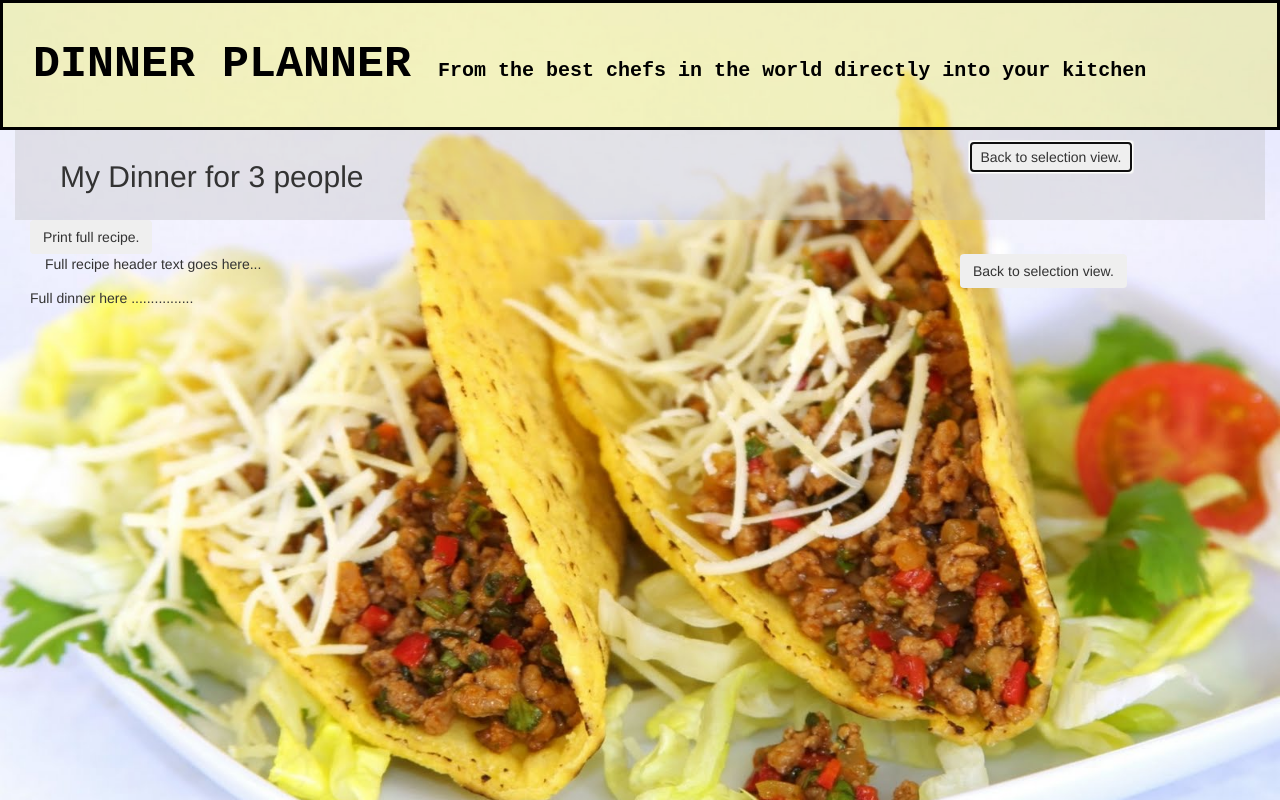
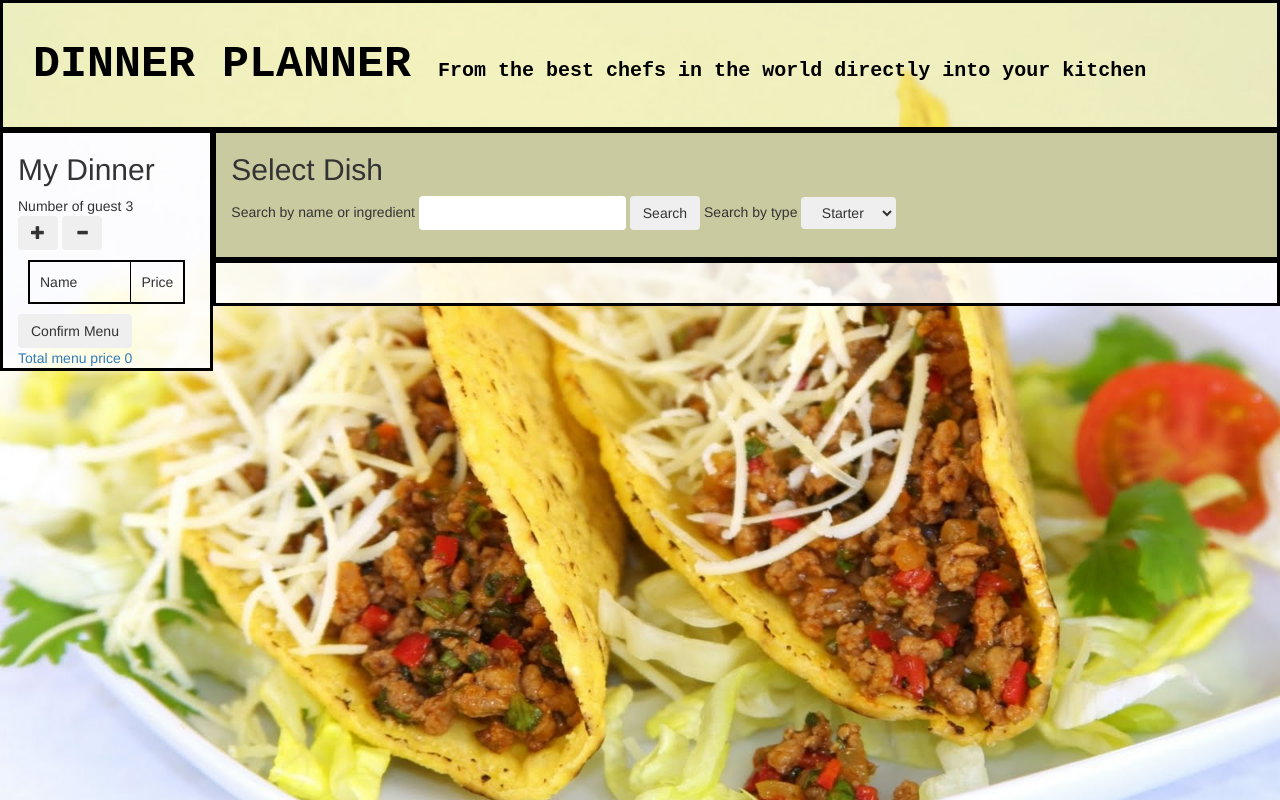
Before and after one commit to Unic0arn/dinnerplanner-html-master, a plain HTML site: page index.html in a window 1280 px wide. Both pictures are taken after a click on the button "Back to selection view.". Drawn offline with nearby package versions, Linux system fonts and the light colour scheme.

Commit message:
Did some small changes

```diff
--- a/index.html
+++ b/index.html
@@ -103,11 +103,11 @@
 
 
         <div id="dinnerConfirmationView" class="col-xs-12">
-            <div id="overviewHeader" class="col-xs-12">
-                <div id="overviewHeaderText" class="col-xs-9">
+            <div id="dishConfirmationHeader" class="col-xs-12">
+                <div id="dishConfirmationHeaderText" class="col-xs-9">
                     Overview header text goes here...
                 </div>
-                <div id="overviewHeaderBtn" class="col-xs-3">
+                <div id="dishConfirmationHeaderBtn" class="col-xs-3">
 					<button id="backToSelectorBtn" class="btn">Back to selection view.</button>
                 </div>
 
@@ -116,26 +116,14 @@
 
 				<button id="fullRecipeBtn" class="btn">Print full recipe.</button>
             </div>
-		</div>
 
 
-
-
-        <div id="fullRecipeView" class="col-xs-12">
-
-        	<div id="fullRecipeHeader" class="col-xs-12">
-                <div id="fullRecipeHeaderText" class="col-xs-9">
-                    Full recipe header text goes here...
-                </div>
-                <div id="fullRecipeHeaderBtn" class="col-xs-3">
-					<button id="backToSelectorBtn" class="btn">Back to selection view.</button>
-                </div>
-
-            </div>
             <div id="fullRecipeView" class="col-xs-12">
 
-				Full dinner here
-				................
+				<div id="fullRecipeView" class="col-xs-12">
+
+					Full dinner here
+					................
 
             </div>
 
@@ -147,6 +135,12 @@
 
 
         </div>
+		</div>
+
+
+
+
+
 
 
 
--- a/js/model/dinnerModel.js
+++ b/js/model/dinnerModel.js
@@ -2,7 +2,7 @@
 var DinnerModel = function() {
 
 	var menu = [];
-	var numberOfGuests =3; //set default number of guests
+	var numberOfGuests = 3; //set default number of guests
 	//menu['starter'] = 1; //set a starter to the menu, to use for testing
 
 
--- a/js/view/cartViewController.js
+++ b/js/view/cartViewController.js
@@ -10,8 +10,8 @@ var CartViewController = function(view, main, model ) {
 	});
 
 	view.confirmBtn.click(function(){
-
 		main.switchView('dinnerConfirmationView');
+		main.showView('overviewView');
 	});
 
 }
--- a/js/view/dinnerConfirmationView.js
+++ b/js/view/dinnerConfirmationView.js
@@ -3,7 +3,7 @@ var DinnerConfirmationView = function(container,main, model){
     $(container).show();
 
     this.backBtn = $('#backToSelectorBtn');
-    $('#overviewHeaderText').html("<h2>My Dinner for " + model.getNumberOfGuests() + " people </h2>");
+    $('#dishConfirmationHeaderText').html("<h2>My Dinner for " + model.getNumberOfGuests() + " people </h2>");
 
 
 }
--- a/js/view/fullRecipeView.js
+++ b/js/view/fullRecipeView.js
@@ -1,8 +1,8 @@
 var FullRecipeView = function(container,main, model){
 	this.container = container;
-    	//$(container).hide();
+    	$(container).hide();
 
-    	//this.btn =  $('testBtn');
+    	this.btn =  $('fullRecipeBtn');
 
     	dishes = model.getFullMenu();
 
@@ -10,7 +10,7 @@ var FullRecipeView = function(container,main, model){
     	var fullRecipeView = container.find("#fullRecipeView");
 
     	//Vi vill ju ha getFullMenu som i Cart...
-    	fullRecipeView.innerHTML("TEEEEEEEEEEEEST!");
+    //	fullRecipeView.innerHTML("TEEEEEEEEEEEEST!");
 
 
 		//Fast visa det som i displayDish....
--- a/js/view/mainController.js
+++ b/js/view/mainController.js
@@ -46,9 +46,11 @@ var MainController = function(model ) {
 
 
 	this.showView = function(view){
+		console.log(view);
 		views[view].container.show();
 	}
 	this.hideView = function(view){
+		console.log(view);
 		views[view].container.hide();
 	}
 
--- a/js/view/overviewView.js
+++ b/js/view/overviewView.js
@@ -1,7 +1,7 @@
 var OverviewView = function(container,main, model){
 	this.container = container;
     	//$(container).hide();
-    this.btn =  $('fullRecipeBtn');
+    this.btn =  $('#fullRecipeBtn');
 
 
 
--- a/style.css
+++ b/style.css
@@ -57,7 +57,7 @@ border: 3px solid black;
 }
 #dishList{
 	padding: 20px;
-	background-color: rgba(243, 243, 243, 1);
+	background-color: rgba(255, 255, 255, 0.81);
 border: 3px solid black;
 }
 
@@ -65,8 +65,6 @@ border: 3px solid black;
 	border-top: 1px solid black;
 	border-spacing: 10px;
 }
-
-
 
 td{
 	padding: 10px;
@@ -88,8 +86,8 @@ table{
 	overflow:hidden;
 	font-size: 10px;
 	text-overflow: ellipsis;
-
--o-text-overflow: ellipsis;
+	background-color: rgba(255, 255, 255, 0.71);
+	-o-text-overflow: ellipsis;
 }
 .dishImage{
 	height:150px;
@@ -151,11 +149,11 @@ table{
 #dishView td{
 	padding: 2px;
 }
-#overViewHeaderBtn{
+#dishConfirmationHeaderBtn{
 	padding-top: 20px;
 }
 
-#overviewHeader{
+#dishConfirmationHeader{
     height: 90px;
     background-color: rgba(187, 187, 187, 0.34);
 	padding: 10px;
```
Also changed, not shown: images/GardenSalad.JPG (deleted).
